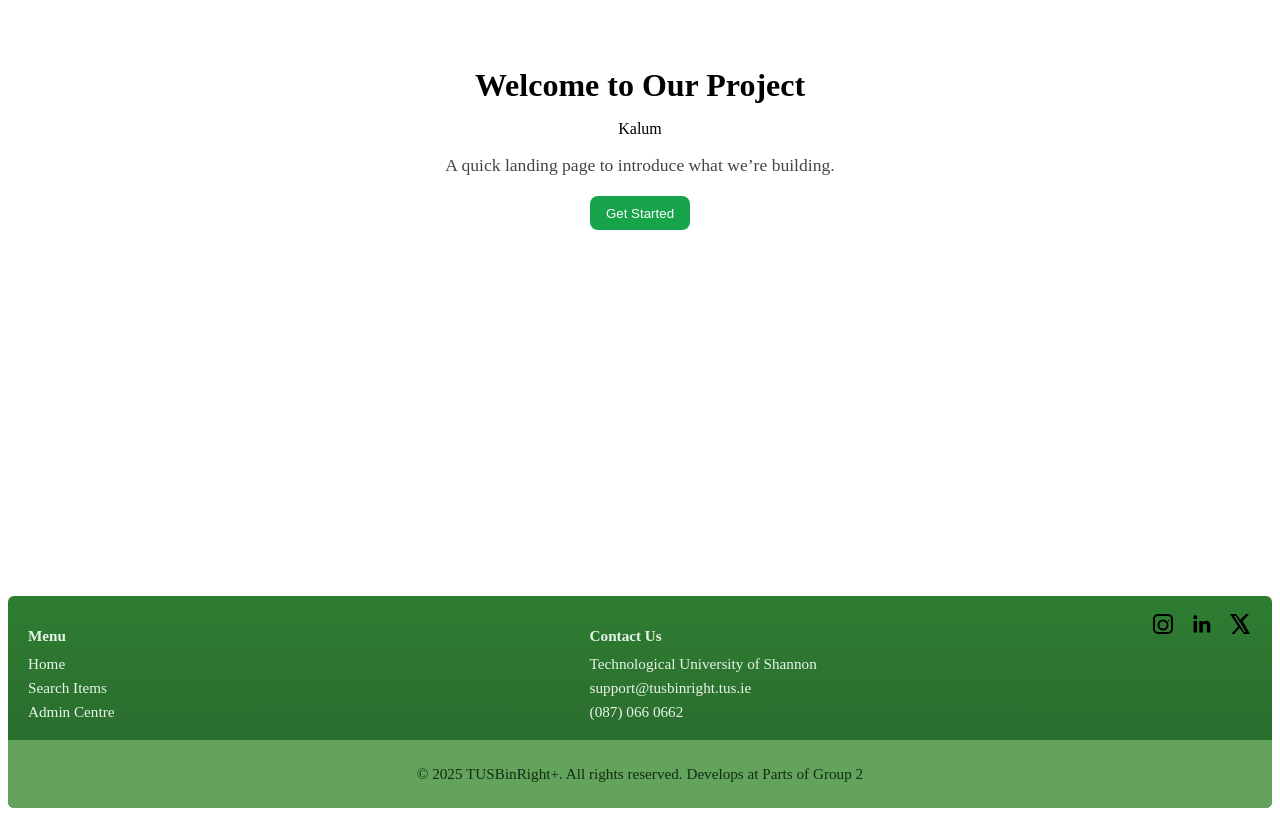
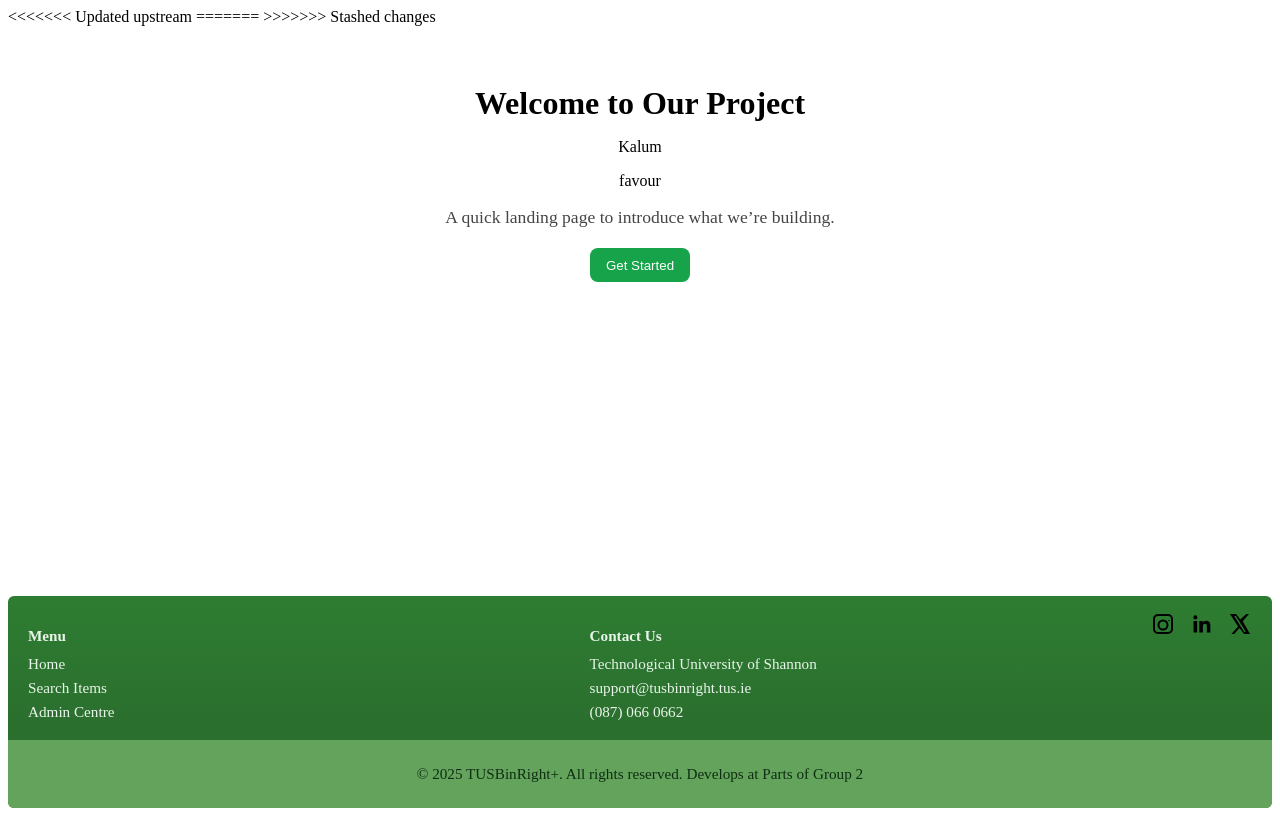
Before and after one commit to kalumfeanebanda/TUSBinGroup2, a Vue app in the folder tusg2frontend/: page / in a window 1280 px wide. Built offline with nearby package versions, Linux system fonts and the light colour scheme.

Commit message:
added name

```diff
--- a/tusg2frontend/src/App.vue
+++ b/tusg2frontend/src/App.vue
@@ -5,6 +5,11 @@ import Footer from './components/Footer.vue'
 
 <template>
   <div class="app">
+<<<<<<< Updated upstream
+=======
+
+
+>>>>>>> Stashed changes
     <main class="main">
       <home />
     </main>
--- a/tusg2frontend/src/pages/home.vue
+++ b/tusg2frontend/src/pages/home.vue
@@ -2,6 +2,7 @@
   <section class="container">
     <h2 class="title">Welcome to Our Project</h2>
     <p>Kalum</p>
+    <p>favour</p>
     <p class="lead">
       A quick landing page to introduce what we’re building.
     </p>
```
